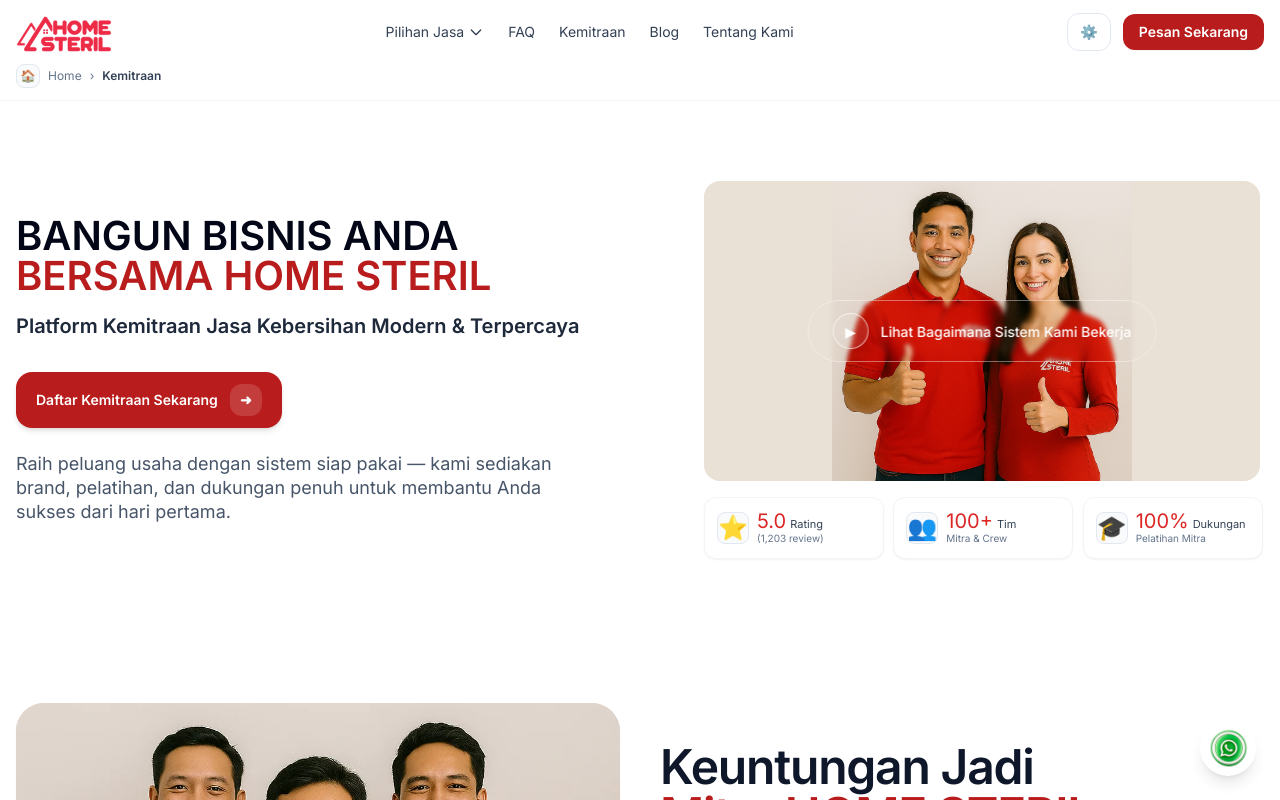
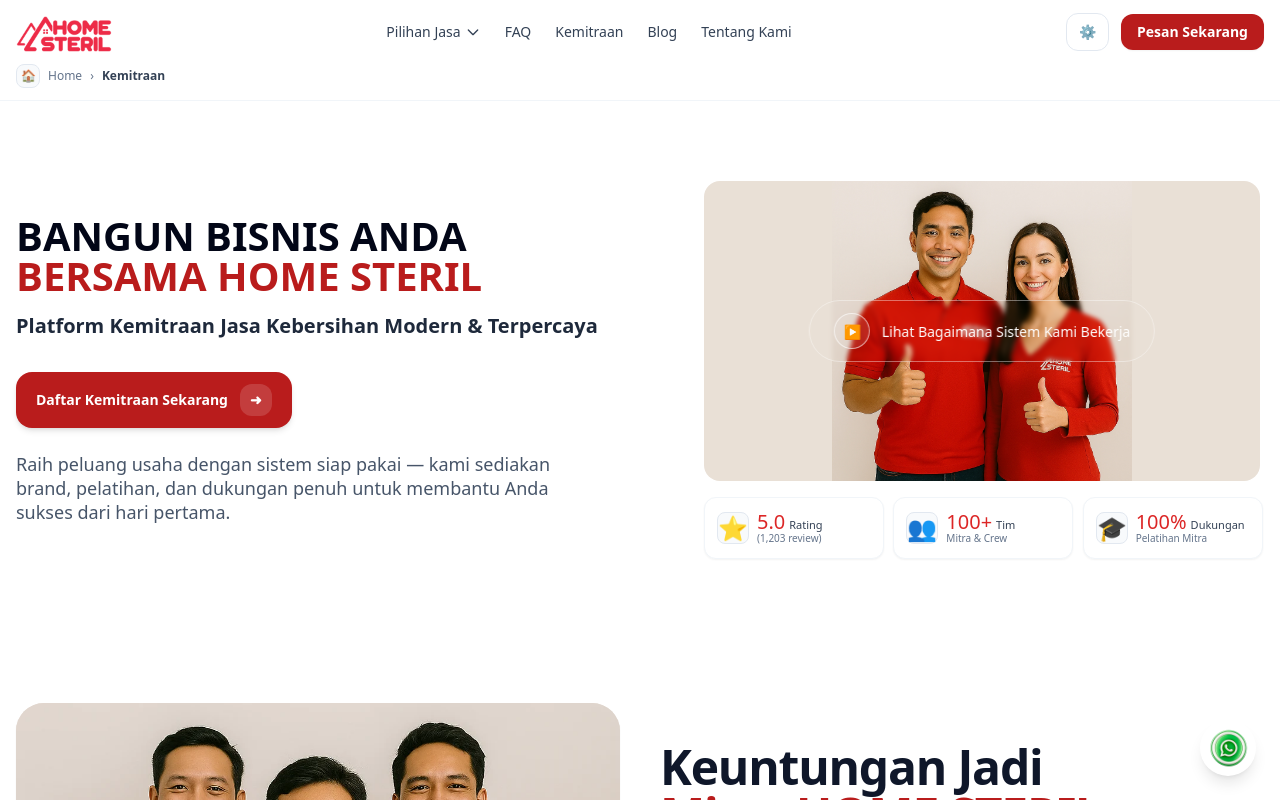
Before and after one commit to 980829/landing-page-home-steril, a Next.js app: page / in a window 1280 px wide. Shown: the top 800 px of the page. Built offline with nearby package versions, Linux system fonts and the light colour scheme.

Commit message:
update font css-  montserrat

```diff
--- a/app/globals.css
+++ b/app/globals.css
@@ -12,10 +12,10 @@
 }
 
 body {
-  font-family: var(--font-inter), system-ui, sans-serif;
+  font-family: var(--font-montserrat), system-ui, sans-serif;
   @apply bg-white text-slate-900;
 }
 
-.font-poppins {
-  font-family: var(--font-poppins), system-ui, sans-serif;
+.font-montserrat {
+  font-family: var(--font-montserrat), system-ui, sans-serif;
 }
```
